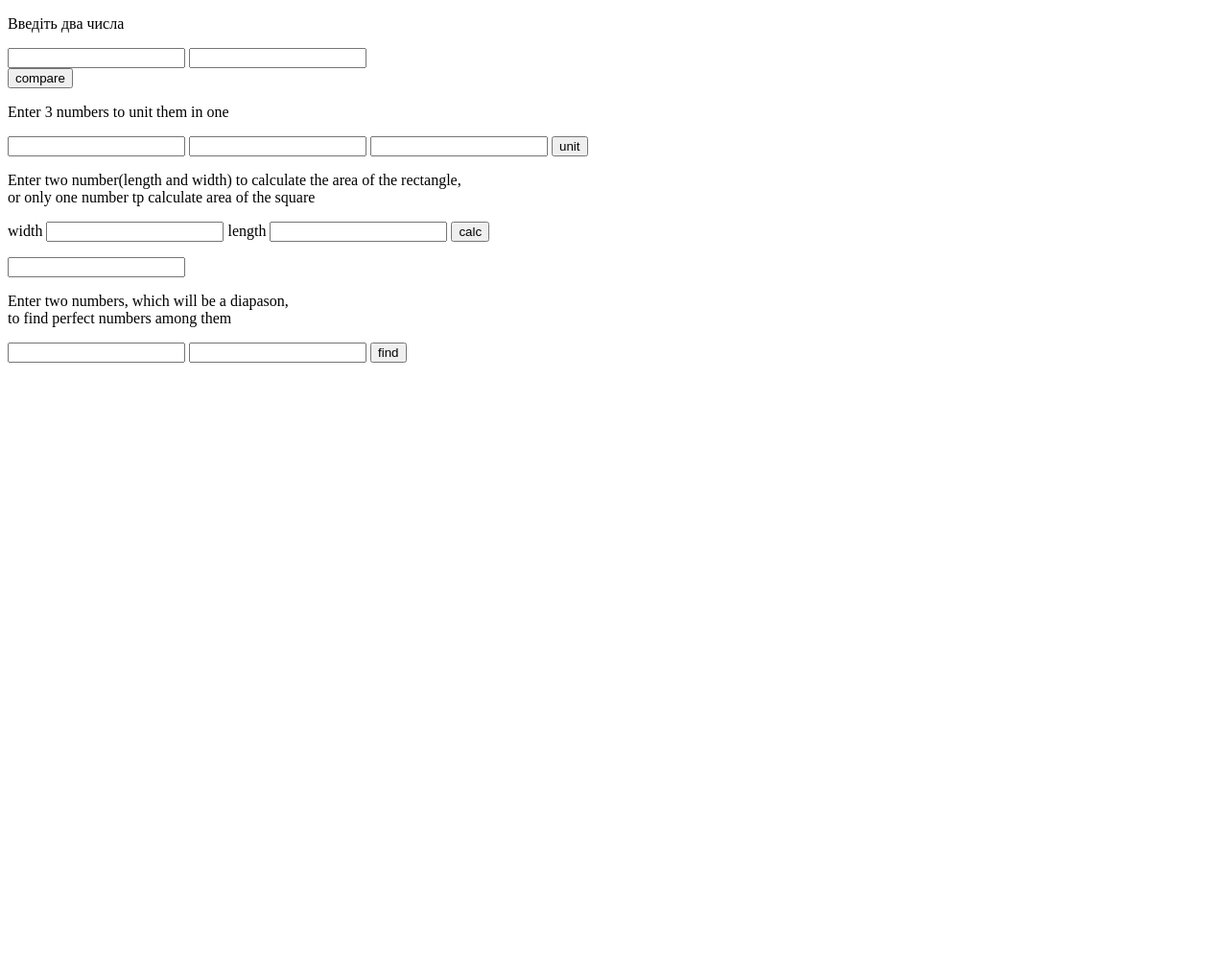
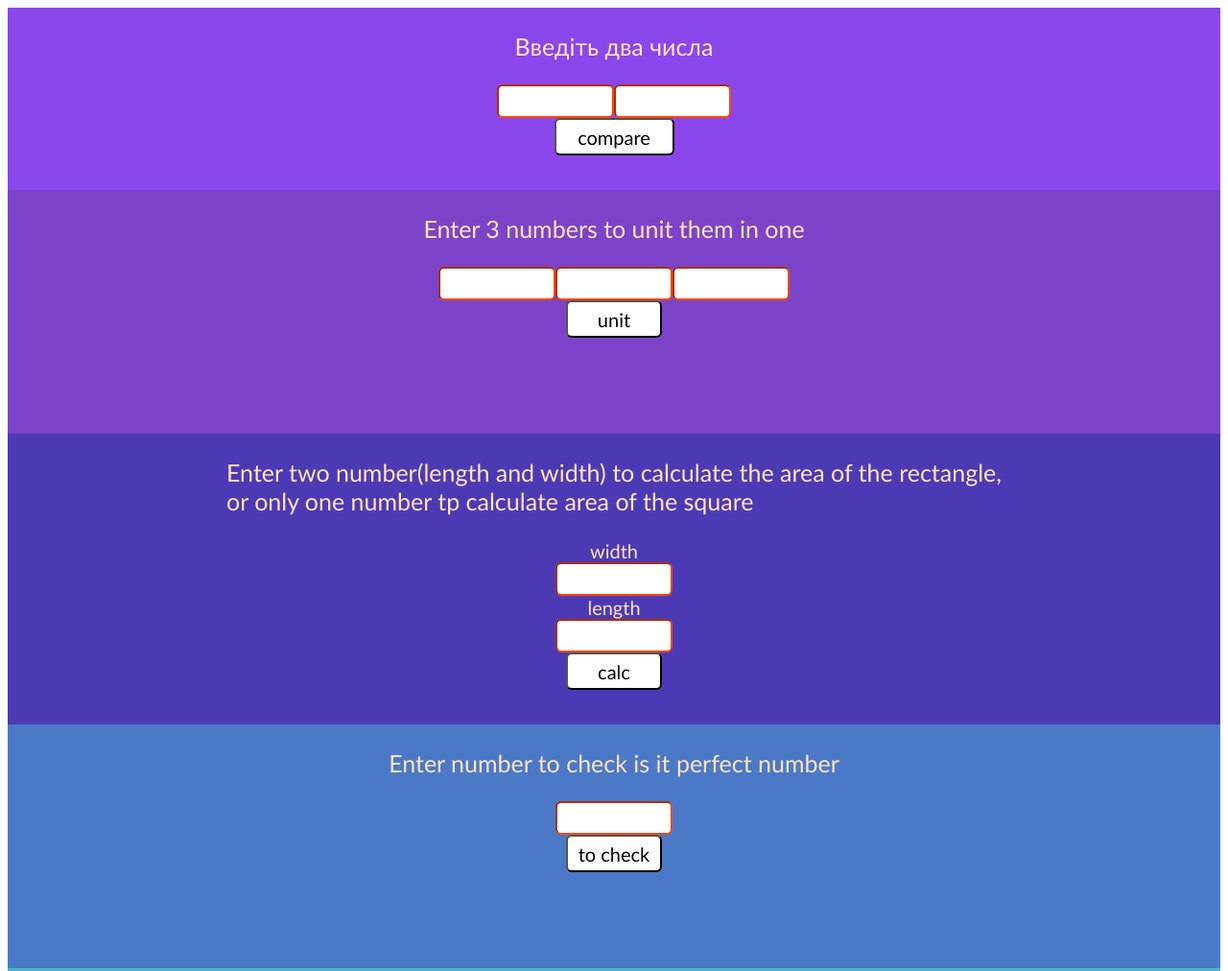
Before and after one commit to Nadin-Machulska/lesson31-functions, a plain HTML site: page index.html in a window 1280 px wide. Shown: the top 1012 px of the page at 96% size. Before the commit the page ends 800 px from the top, so only its background shows below. Drawn offline with Linux system fonts and the light colour scheme.

Commit message:
changed css and function perfect number

```diff
--- a/index.html
+++ b/index.html
@@ -25,9 +25,11 @@
 <!--5 task-->
     <div class="unit__numbers">
         <p>Enter 3 numbers to unit them in one</p>
-        <input type="number" class="first">
-        <input type="number" class="second">
-        <input type="number" class="third">
+        <div id="inputs-style">
+            <input type="number" class="first">
+            <input type="number" class="second">
+            <input type="number" class="third">
+        </div>
         <button class="start">unit</button>
         <div class="result__of-unit"></div>
     </div>
@@ -46,8 +48,9 @@
 
 <!--task 7-->
     <div class="perfect__number">
+        <p>Enter number to check is it perfect number</p>
         <input type="number" class="random-number">
-        <!-- <button class="check">to check</button> -->
+        <button class="check">to check</button>
         <div class="output"></div>
     </div>
 
@@ -55,8 +58,8 @@
     <div class="diapason">
         <p>Enter two numbers, which will be a diapason, <br>
             to find perfect numbers among them</p>
-        <input type="number">
-        <input type="number">
+        <input type="number" class="beggining__of-spectr">
+        <input type="number" class="end__of-spectr">
         <button class="finding">find</button>
         <div class="perf__numb"></div>
     </div>
--- a/script.js
+++ b/script.js
@@ -2,16 +2,17 @@
 //3 task
 document.querySelector('.start-compare').onclick = comparingNumbers;
 
-function comparingNumbers (firstNumber, secondNumber){
+function comparingNumbers() {
     let firstNumber = document.querySelector('.first__number').value;
     let secondNumber = document.querySelector('.second__number').value;
 
-    if (firstNumber < secondNumber){
-        document.querySelector('.comparing-result').innerHTML = '-1';
-    } else if (firstNumber > secondNumber){
-        document.querySelector('.comparing-result').innerHTML = '1';
+    if (firstNumber < secondNumber) {
+        document.querySelector('.comparing-result').innerHTML = '-1 ' + 'друге число більше ніж перше';
+    } else if (firstNumber > secondNumber) {
+        document.querySelector('.comparing-result').innerHTML = '+1 ' + 'перше число більше ніж друге';
+        //при сравнении, где первое число больше выводится не 1, а -1
     } else if (firstNumber == secondNumber) {
-        document.querySelector('.comparing-result').innerHTML = '0';
+        document.querySelector('.comparing-result').innerHTML = '0 ' + 'числа рівні';
 
     }
 }
@@ -19,7 +20,7 @@ function comparingNumbers (firstNumber, secondNumber){
 //5 task
 document.querySelector('.start').onclick = unitNumbers;
 
-function unitNumbers (first, second, third){
+function unitNumbers() {
     let first = document.querySelector('.first').value;
     let second = document.querySelector('.second').value;
     let third = document.querySelector('.third').value;
@@ -33,42 +34,110 @@ function unitNumbers (first, second, third){
 // 6 task
 document.querySelector('.calc').onclick = calcArea;
 
-function calcArea (areaOfRect){
-    const widthOfFig = document.querySelector('.number-one');
-    const lengthOfFig = document.querySelector('.number-two');
+function calcArea(areaOfRect) {
+    let widthOfFig = document.querySelector('.number-one');
+    let lengthOfFig = document.querySelector('.number-two');
 
-    let areaOfRect = widthOfFig * lengthOfFig;
+    areaOfRect = (widthOfFig * lengthOfFig);
     document.querySelector('.output__area').innerHTML = areaOfRect;
 }
 /*как сделать чтобы при вводе только одного
 значения расчитывало площадь квадрата*/
 
+
+
+
 //7 task
 
-document.querySelector('.random-number').change = findPerfNumber;
-function findPerfNumber(){
+/* 1) isInteger показывает в консоле что не работает
+2) не работает change начать функцию как только значение будет введено в input
+3) num в консоле пишет что не обьявлен
+4) reduce не работает с пустым массивом?
+*/
 
-    let numberToCheck = document.querySelector('.random-number');
-//знайти усі дільники числа
-    if (numberToCheck.isInteger(num) && num > 0) {
-        let allDividers = [];
-        for (let i = 0; i <= num; i++) {
-          if ((num % i) == 0) {
-            allDividers.push(i);
+//document.querySelector('.random-number').change = findPerfNumber;
+document.querySelector('.check').onclick = findPerfNumber;
+function findPerfNumber(number){
+number = document.querySelector('.random-number').value;
+    let temp = 0;
+    for (let i=1; i<=number/2; i++) {
+         if(number % i === 0)
+          {
+            temp += i;
           }
+     }
+
+     if (temp === number && temp !== 0) {
+       document.querySelector('.output').innerHTML = 'It is a perfect number';
+        }  else{
+            document.querySelector('.output').innerHTML = 'Sorry, it`s not a perfect number';
         }
-      }
-//знайти сумму дільників
-    function getSum (accumulator, currentValue){
-        return accumulator + currentValue;
-    }
+ }
 
-    let sum = allDividers.reduce(getSum);
-//перевірка чи є число ідеальним
-    if (numberToCheck == sum){
-        document.querySelector('.output').innerHTML = 'Cool, this number is really perfeckt!'
-    } else (!(numberToCheck == sum)){
-        document.querySelector('.output').innerHTML = 'Sorry, this one isn`t perfeckt, try again'
+
+
+
+
+
+
+
+
+
+
+
+
+
+
+
+
+
+
+// function findPerfNumber() {
+
+//     let numberToCheck = document.querySelector('.random-number');
+//     //знайти усі дільники числа
+//     if (numberToCheck.isInteger(num) && num > 0) {
+//         let allDividers = [];
+
+//         for (let i = 0; i <= num; i++) {
+//             if ((num % i) == 0) {
+//                 allDividers.push(i);
+//             }
+//         }
+//     }
+//     //знайти сумму дільників
+//     function getSum(accumulator, currentValue) {
+//         return accumulator + currentValue;
+//     }
+
+//     let sum = allDividers.reduce(getSum);
+//     //перевірка чи є число ідеальним
+//     if (numberToCheck == sum) {
+//         document.querySelector('.output').innerHTML = 'Cool, this number is really perfect!'
+//     } else (!(numberToCheck == sum)); {
+//         document.querySelector('.output').innerHTML = 'Sorry, this one isn`t perfeckt, try again'
+//     }
+
+// }
+
+//8 taks
+document.querySelector('.finding').onclick = findPerfNumInDiap;
+function findPerfNumInDiap() {
+    const beginingOfSpectr = document.querySelector('.beggining__of-spectr').value;
+    const endOfSpectr = document.querySelector('.end__of-spectr').value;
+    let perfNumbers = [];
+
+    while (beginingOfSpectr <= endOfSpectr) {
+
+        function getPerfNumber() {
+            return accumulator + currentValue;
+        }
+
+        let sum = allDividers.reduce(getSum);
+        //перевірка чи є число ідеальним
+
+        beginingOfSpectr++;
+
     }
 
 }
--- a/styles.css
+++ b/styles.css
@@ -0,0 +1,155 @@
+.comparing__numbers {
+    display: flex;
+    flex-direction: column;
+    align-items: center;
+    background-color: rgb(139, 70, 235);
+}
+.number__inputs {
+    display: flex;
+    justify-content: space-around;
+}
+.first__number {
+    border-radius: 6px;
+    border-color: orangered;
+}
+.second__number {
+    border-radius: 6px;
+    border-color: orangered;
+
+}
+.comparing-result {
+    font-size: 18px;
+    color: black;
+}
+.unit__numbers {
+    display: flex;
+    flex-direction: column;
+    align-items: center;
+    background-color: rgba(114, 55, 197, 0.932);
+
+}
+
+#inputs-style{
+    display: flex;
+    justify-content: space-around;
+
+}
+
+.first {
+    border-radius: 6px;
+    border-color: orangered;
+
+
+}
+.second {
+    border-radius: 6px;
+    border-color: orangered;
+
+}
+.third {
+    border-radius: 6px;
+    border-color: orangered;
+
+}
+.result__of-unit {
+    width: 150px;
+    height: 100px;
+    font-size: 18px;
+    color: black;
+}
+
+.area {
+    display: flex;
+    flex-direction: column;
+    align-items: center;
+    background-color: rgb(76, 58, 181);
+}
+.number-one {
+    border-radius: 6px;
+    border-color: orangered;
+
+}
+.number-two {
+    border-radius: 6px;
+    border-color: orangered;
+
+}
+.output__area {
+    font-size: 18px;
+    color: black;
+
+}
+.perfect__number {
+    display: flex;
+    flex-direction: column;
+    align-items: center;
+    background-color: rgb(76, 121, 199);
+
+}
+.random-number {
+    border-radius: 6px;
+    border-color: orangered;
+
+}
+.output {
+    width: 150px;
+    height: 100px;
+    font-size: 18px;
+    color: black;
+
+}
+.diapason {
+    display: flex;
+    flex-direction: column;
+    align-items: center;
+    background-color: rgb(76, 183, 199);
+
+}
+.beggining__of-spectr {
+    border-radius: 6px;
+    border-color: orangered;
+    background-color: white;
+
+}
+.end__of-spectr {
+    border-radius: 6px;
+    border-color: orangered;
+    background-color: white;
+
+}
+.perf__numb {
+    width: 150px;
+    height: 100px;
+    font-size: 18px;
+    color: black;
+
+}
+p{
+    font-size: 25px;
+    font-family: 'Trebuchet MS', 'Lucida Sans Unicode', 'Lucida Grande', 'Lucida Sans', Arial, sans-serif;
+    color: bisque;
+}
+
+input{
+    height: 29px;
+    width: 114px;
+}
+label{
+    color: bisque;
+    font-size: 20px;
+    font-family: 'Trebuchet MS', 'Lucida Sans Unicode', 'Lucida Grande', 'Lucida Sans', Arial, sans-serif;
+}
+button{
+    width: 100px;
+    height: 39px;
+    background-color: #fff;
+    font-family: 'Trebuchet MS', 'Lucida Sans Unicode', 'Lucida Grande', 'Lucida Sans', Arial, sans-serif;
+    text-align: center;
+    font-weight: 400;
+    font-size: 20px;
+    color: black;
+    border-radius: 6px;
+}
+.start-compare{
+    width: 125px;
+}
```
